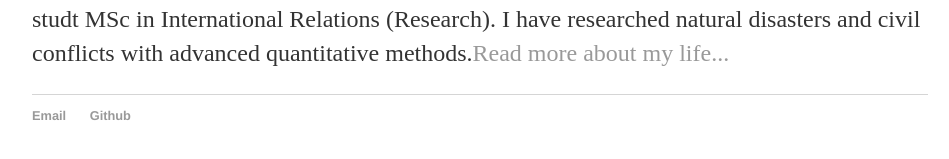
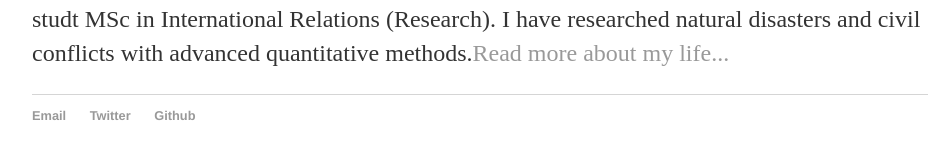
Before and after one commit to Wangyin18/Wangyin18.github.io, a Jekyll site: the page built from index.html, in a window 1280 px wide. Shown: the part 228-387 px from the top of the page, without its empty margins (160-1109 px from the left). Built offline with Jekyll 4.4.1, drawn with Linux system fonts in a browser that asks for light colours.

Commit message:
Update default.html

```diff
--- a/_layouts/default.html
+++ b/_layouts/default.html
@@ -22,7 +22,8 @@
 			<footer>
 	    		<ul>
 	        		<li><a href="mailto:zhaowangyin1998@gmail.com">Email</a></li>
-	        		<li><a href="https://github.com/wangyin18">Github</a></li>
+	        		<li><a href="https://twitter.com/WangyinZhao">Twitter</a></li>
+				<li><a href="https://github.com/wangyin18">Github</a></li>
 				</ul>
 			</footer>
 		</body>
```
